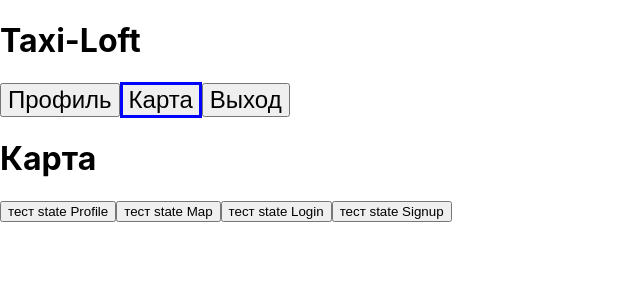
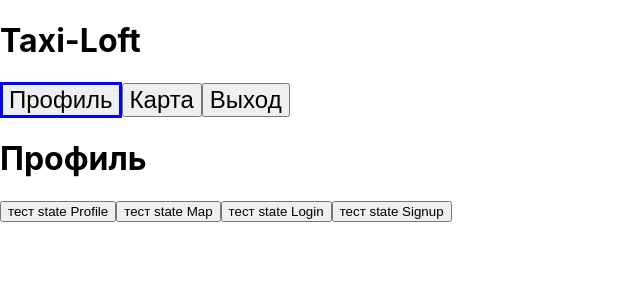
Before and after one commit to shapirovit/taxi-l, a React (Create React App) app: page / in a window 1280 px wide. Shown: the top 300 px of the page, without its empty margins (0-640 px from the left). Built offline with nearby package versions, Linux system fonts and the light colour scheme.

Commit message:
hw_1 menu 1.0

```diff
--- a/src/App.js
+++ b/src/App.js
@@ -10,7 +10,7 @@ class App extends React.Component {
       super(props);
       this.state = {
           activeLink: "0",
-          page: "Map"
+          page: "Profile"
       }
       this.handleClick = this.handleClick.bind(this);
   }
@@ -22,10 +22,10 @@ class App extends React.Component {
   render() {
 
       let pages = {
-        Profile: <Profile onClick={this.handleClick}/>,
-        Map: <Map onClick={this.handleClick}/>,
-        Login: <Login onClick={this.handleClick}/>,
-        Signup: <Signup onClick={this.handleClick}/>
+        Profile: <Profile func={this.handleClick}/>,
+        Map: <Map func={this.handleClick}/>,
+        Login: <Login func={this.handleClick}/>,
+        Signup: <Signup func={this.handleClick}/>
       }
 
       return (
--- a/src/components/NavLink.jsx
+++ b/src/components/NavLink.jsx
@@ -2,7 +2,7 @@ import React from 'react';
 import './NavTab.css';
 
 const NavLink = (props) => {
-    return <button className={props.className} id={props.id} >{props.name}</button>
+    return <button className={props.className} id={props.id} onClick={props.func} name={props.change} >{props.name}</button>
 }
 
 export default NavLink;
--- a/src/components/NavTab.jsx
+++ b/src/components/NavTab.jsx
@@ -10,14 +10,19 @@ class NavTab extends React.Component {
         }
     }
 
+    handleClick(event) {
+        console.log("this.state.activeLink in NavTab=", this.state.activeLink);
+    }
+
     render() {
 
         let login = this.props.name;
+        let change = this.props.nameLink;
 
         const menu = [
-            {link: "Профиль", id: '0'},
-            {link: "Карта", id: '1'},
-            {link: login, id: '2'}
+            {link: "Профиль", id: '0', change: "Profile"},
+            {link: "Карта", id: '1', change: "Map"},
+            {link: login, id: '2', change: change}
         ];
 
         console.log('this.props.activeLink=', this.props.activeLink);
@@ -25,7 +30,7 @@ class NavTab extends React.Component {
         return (
             <>
                 {menu.map(nav => (
-                    <NavLink key={nav.id} id={nav.id} name={nav.link} className={ this.props.activeLink === nav.id ? "navLink activeLink" : "navLink" } />
+                    <NavLink key={nav.id} change={nav.change} func={this.props.func} id={nav.id} name={nav.link} className={ this.props.activeLink === nav.id ? "navLink activeLink" : "navLink" } />
                 ))}
             </>
         )
--- a/src/pages/Login.jsx
+++ b/src/pages/Login.jsx
@@ -15,7 +15,7 @@ class Login extends React.Component {
         return (
             <>
                 <h1>Taxi-Loft</h1>
-                <NavTab activeLink="2" name="Логин" />
+                <NavTab activeLink="2" name="Логин" nameLink="Login" func={this.props.func} />
                 <h1>Логин</h1>
             </>
         )
--- a/src/pages/Map.jsx
+++ b/src/pages/Map.jsx
@@ -15,7 +15,7 @@ class Map extends React.Component {
         return (
             <>
                 <h1>Taxi-Loft</h1>
-                <NavTab activeLink="1" name="Выход" />
+                <NavTab activeLink="1" name="Выход"  nameLink="Login" func={this.props.func} />
                 <h1>Карта</h1>
             </>
         )
--- a/src/pages/Profile.jsx
+++ b/src/pages/Profile.jsx
@@ -15,7 +15,7 @@ class Profile extends React.Component {
         return (
             <>
                 <h1>Taxi-Loft</h1>
-                <NavTab activeLink="0" name="Выход" />
+                <NavTab activeLink="0" name="Выход" nameLink="Login" func={this.props.func} />
                 <h1>Профиль</h1>
             </>
         )
--- a/src/pages/Signup.jsx
+++ b/src/pages/Signup.jsx
@@ -15,7 +15,7 @@ class Signup extends React.Component {
         return (
             <>
                 <h1>Taxi-Loft</h1>
-                <NavTab activeLink="2" name="Регистрация" />
+                <NavTab activeLink="2" name="Регистрация"  nameLink="Signup" func={this.props.func} />
                 <h1>Регистрация</h1>
             </>
         )
```
